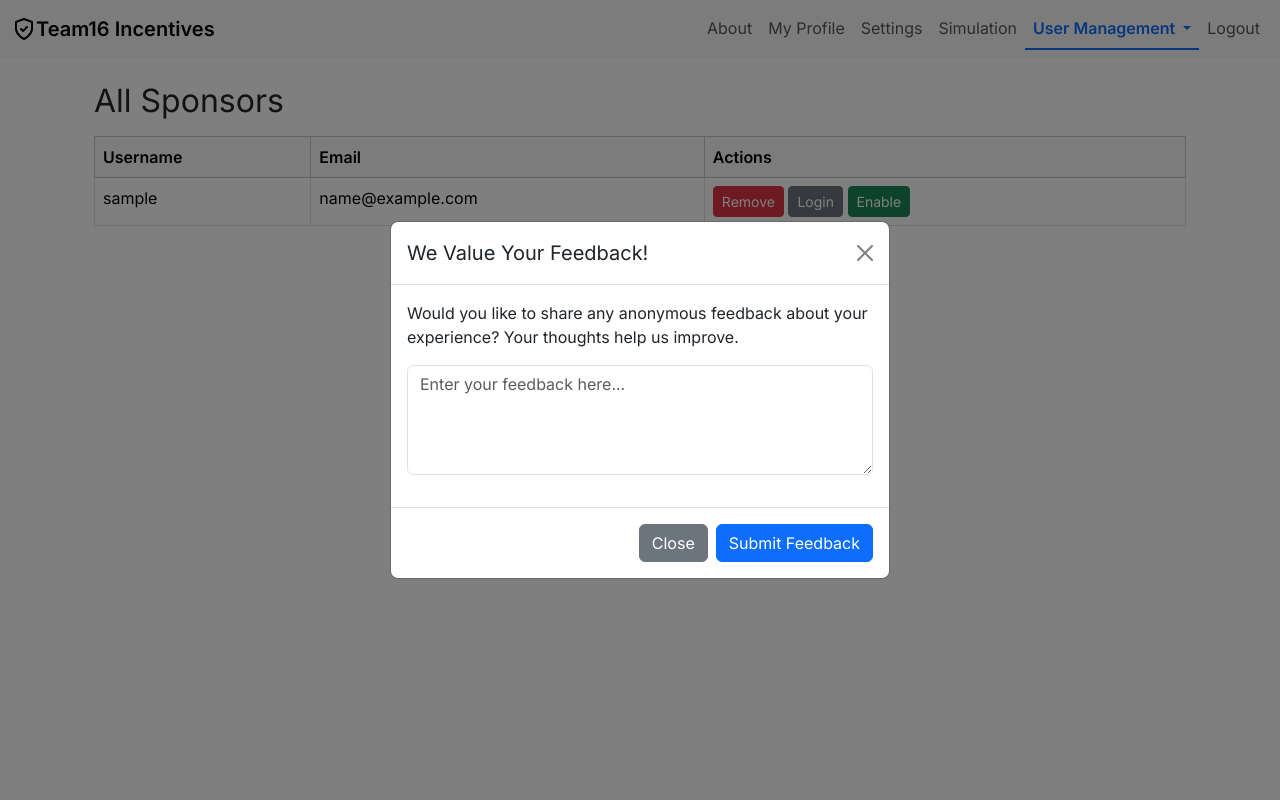
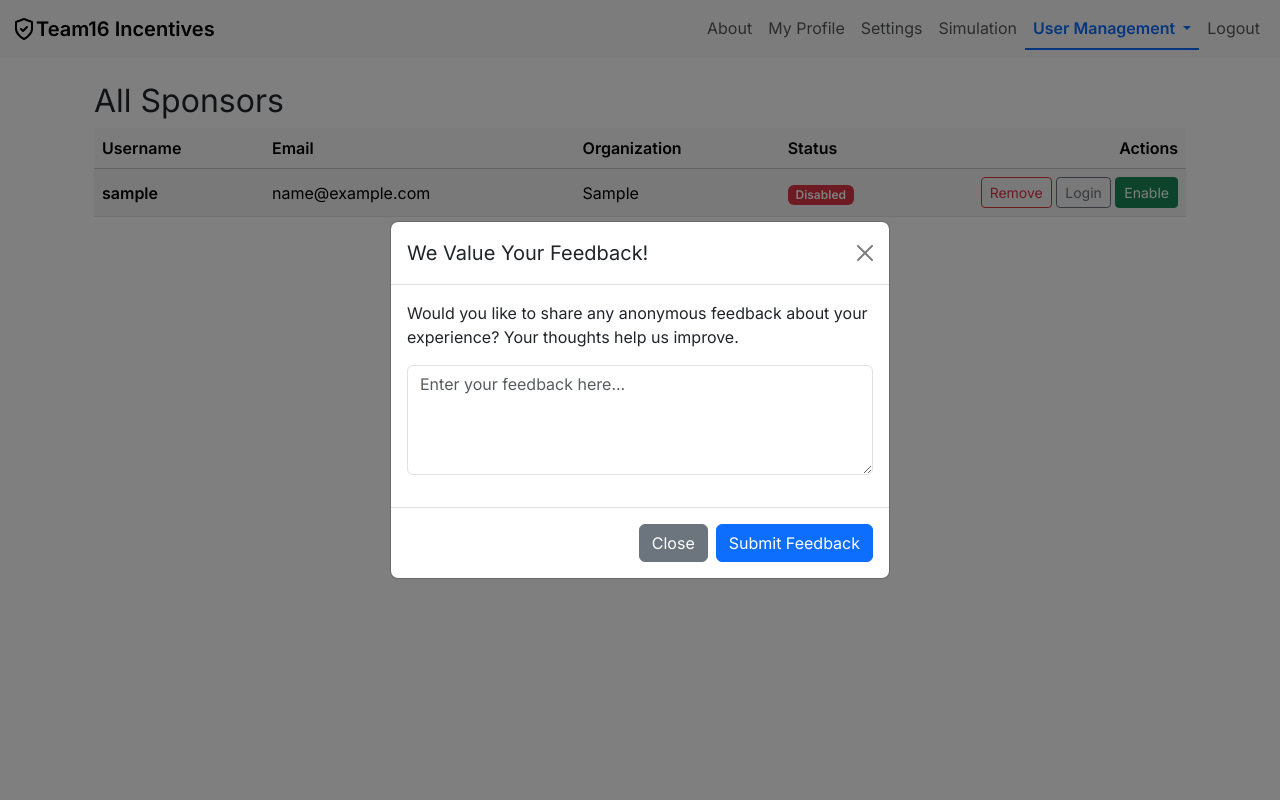
Before and after one commit to Jaredburne47/F25-Team16, a Flask app: page /sponsors in a window 1280 px wide. Run offline with Flask 3, Linux system fonts and the light colour scheme; the visitor is signed in with stand-in values (Sample User, id 1); tables that the repository leaves empty or names only in its code hold one stand-in row (values such as "Sample post"); data that the repository does not hold is empty; some libraries are stand-ins or nearby versions.

Commit message:
Update sponsors.html

```diff
--- a/templates/sponsors.html
+++ b/templates/sponsors.html
@@ -1,46 +1,63 @@
 {% extends "base.html" %}
-
 {% block title %}Sponsors{% endblock %}
 
 {% block content %}
 <div class="container mt-4">
-    <h2>All Sponsors</h2>
+  <div class="d-flex align-items-center justify-content-between mb-2">
+    <h2 class="mb-0">
+      {% if role == 'admin' %}All Sponsors{% else %}Sponsors (My Organization){% endif %}
+    </h2>
+  </div>
+
   {% if sponsors %}
-    <table class="table table-bordered table-hover mt-3">
+  <div class="table-responsive">
+    <table class="table table-striped align-middle">
       <thead class="table-light">
         <tr>
           <th>Username</th>
           <th>Email</th>
-                <th>Actions</th>
+          <th>Organization</th>
+          <th>Status</th>
+          <th class="text-end" style="width: 260px;">Actions</th>
         </tr>
       </thead>
       <tbody>
-            {% for sponsor in sponsors %}
+        {% for s in sponsors %}
         <tr>
-            <td>{{ sponsor.username }}</td>
-            <td>{{ sponsor.email }}</td>
+          <td class="fw-semibold">{{ s.username }}</td>
+          <td>{{ s.email }}</td>
+          <td>{{ s.organization or '-' }}</td>
           <td>
+            {% if s.disabled %}
+              <span class="badge bg-danger">Disabled</span>
+            {% else %}
+              <span class="badge bg-success">Active</span>
+            {% endif %}
+          </td>
+          <td class="text-end">
             <!-- Remove sponsor -->
-                <form action="{{ url_for('remove_sponsor') }}" method="post" style="display:inline;">
-                    <input type="hidden" name="username" value="{{ sponsor.username }}">
-                    <button type="submit" class="btn btn-danger btn-sm">Remove</button>
+            <form action="{{ url_for('remove_sponsor') }}" method="post" class="d-inline m-0"
+                  onsubmit="return confirm('Are you sure you want to remove {{ s.username }}?');">
+              <input type="hidden" name="username" value="{{ s.username }}">
+              <button type="submit" class="btn btn-outline-danger btn-sm">Remove</button>
             </form>
 
             <!-- Login as sponsor -->
-                <form action="{{ url_for('login_as_sponsor') }}" method="post" style="display:inline;">
-                    <input type="hidden" name="username" value="{{ sponsor.username }}">
-                    <button type="submit" class="btn btn-secondary btn-sm">Login</button>
+            <form action="{{ url_for('login_as_sponsor') }}" method="post" class="d-inline m-0">
+              <input type="hidden" name="username" value="{{ s.username }}">
+              <button type="submit" class="btn btn-outline-secondary btn-sm">Login</button>
             </form>
 
             {% if role == 'admin' %}
             <!-- Disable / Enable Sponsor -->
-                <form action="{{ url_for('toggle_account', role='sponsor', username=sponsor.username) }}" method="post" style="display:inline;">
-                    {% if sponsor.disabled %}
+            <form action="{{ url_for('toggle_account', role='sponsor', username=s.username) }}" method="post" class="d-inline m-0"
+                  onsubmit="return confirm('Are you sure you want to {{ s.disabled and 'enable' or 'disable' }} this sponsor?');">
+              {% if s.disabled %}
                 <input type="hidden" name="action" value="enable">
                 <button type="submit" class="btn btn-success btn-sm">Enable</button>
               {% else %}
                 <input type="hidden" name="action" value="disable">
-                        <button type="submit" class="btn btn-dark btn-sm">Disable</button>
+                <button type="submit" class="btn btn-outline-dark btn-sm">Disable</button>
               {% endif %}
             </form>
             {% endif %}
@@ -49,8 +66,9 @@
         {% endfor %}
       </tbody>
     </table>
+  </div>
   {% else %}
-    <p>No sponsor found.</p>
+  <p class="text-muted mt-3">No sponsors found.</p>
   {% endif %}
 </div>
 {% endblock %}
```
Lines whose indentation alone changed are shown as unchanged.
